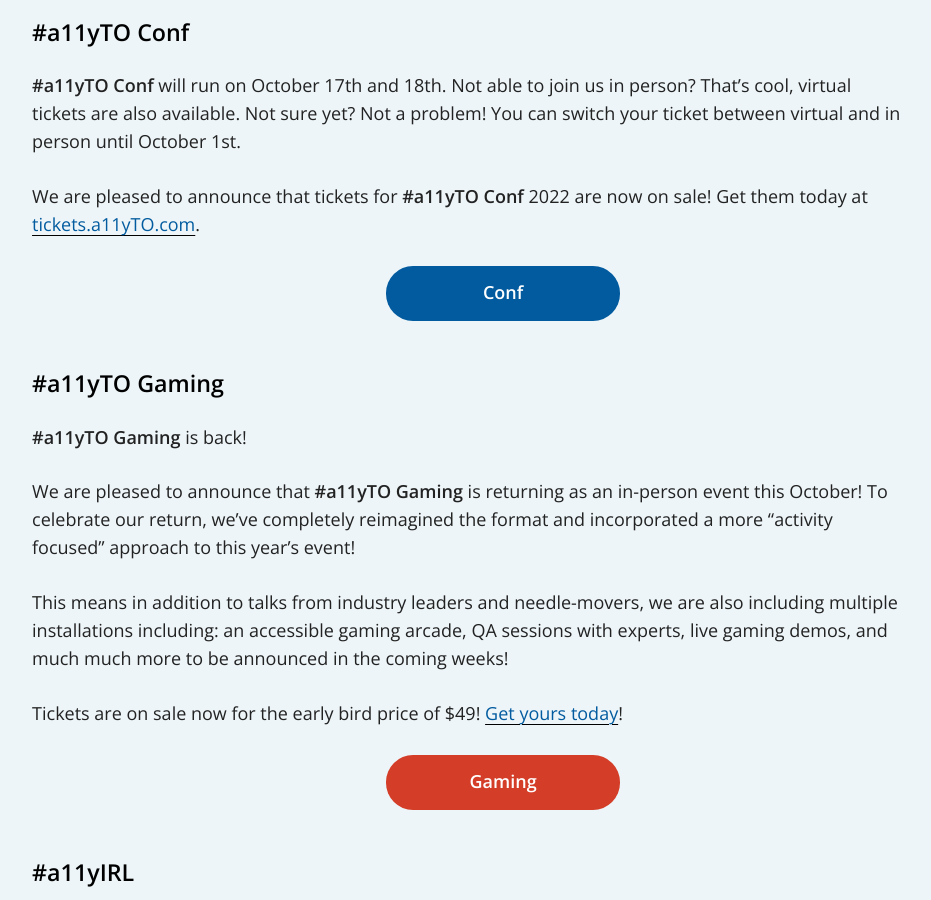
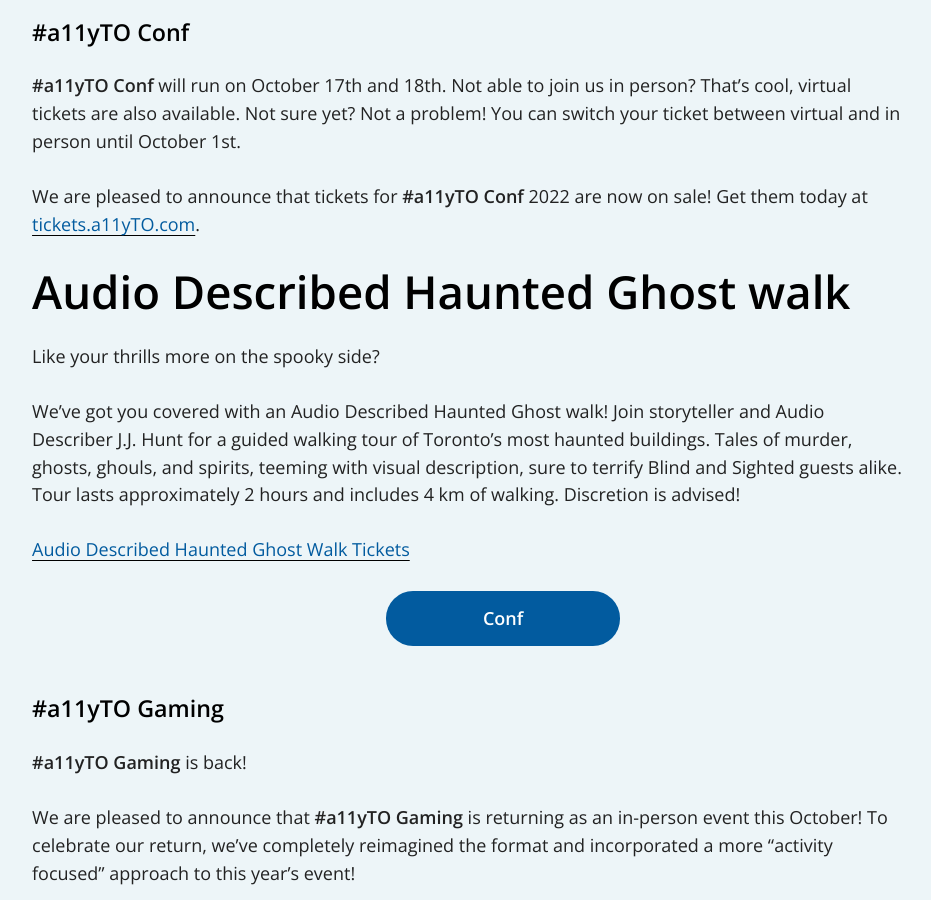
Before and after one commit to a11yTO/A11yTO-Main, a Jekyll site: the page built from index.html, in a window 1280 px wide and 900 px high, scrolled down 300 px. Shown: the whole window, without its empty margins (172-1103 px from the left). Built offline with Jekyll 4.4.1, drawn with Linux system fonts in a browser that asks for light colours.

Commit message:
Update homepage: add Audio Described Haunted Ghost walk

```diff
--- a/index.html
+++ b/index.html
@@ -9,16 +9,22 @@
 <h2 class="page-title">#a11yWeekTO</h2>
 <p><strong>#a11yWeekTO</strong> will be in person in 2022!! We will adhere to public health protocols at all our events for the health and safety or our attendees, volunteers and organizers.</p>
 
-<h4 class="sub-head">#a11yTO Conf</h4>
+<h3 class="sub-head">#a11yTO Conf</h3>
 <p><strong>#a11yTO Conf</strong> will run on October 17th and 18th. Not able to join us in person? That’s cool, virtual tickets are also available. Not sure yet? Not a problem! You can switch your ticket between virtual and in person until October 1st.</p>
 <p>We are pleased to announce that tickets for <strong>#a11yTO Conf</strong> 2022 are now on sale! Get them today at <a href="https://tickets.a11yto.com/">tickets.a11yTO.com</a>.</p>
+
+<h4>Audio Described Haunted Ghost walk</h4>
+<p>Like your thrills more on the spooky side?</p>
+<p>We’ve got you covered with an Audio Described Haunted Ghost walk! Join storyteller and Audio Describer J.J. Hunt for a guided walking tour of Toronto’s most haunted buildings. Tales of murder, ghosts, ghouls, and spirits, teeming with visual description, sure to terrify Blind and Sighted guests alike. Tour lasts approximately 2 hours and includes 4 km of walking. Discretion is advised!</p>
+<p><a href="https://tickets.a11yto.com/">Audio Described Haunted Ghost Walk Tickets</a></p>
+
 <ul class="branded-events">
   <li>
     <a class="conf" href="https://conf.a11yto.com/" rel="external">Conf</a>
   </li>
 </ul>
 
-<h4 class="sub-head">#a11yTO Gaming</h4>
+<h3 class="sub-head">#a11yTO Gaming</h3>
 <p><strong>#a11yTO Gaming</strong> is back!</p>
 <p>We are pleased to announce that <strong>#a11yTO Gaming</strong> is returning as an in-person event this October! To celebrate our return, we’ve completely reimagined the format and incorporated a more “activity focused” approach to this year’s event!</p>
 <p>This means in addition to talks from industry leaders and needle-movers, we are also including multiple installations including: an accessible gaming arcade, QA sessions with experts, live gaming demos, and much much more to be announced in the coming weeks!</p>
@@ -29,7 +35,7 @@
   </li>
 </ul>
 
-<h4 class="sub-head">#a11yIRL</h4>
+<h3 class="sub-head">#a11yIRL</h3>
 <p>We’re putting the IRL back in <strong>#a11yIRL</strong>! This event will also be in-person, running in an exciting new format. We are still finalizing a few details but this one is shaping up to be a “can’t miss” event.</p>
 <ul class="branded-events">
   <li>
@@ -37,7 +43,7 @@
   </li>
 </ul>
 
-<h3>Meetups</h3>
+<h2>Meetups</h2>
 <p>Our goal in hosting our meetups is to provide a place for you to learn, share your experiences, ideas, and solutions and collaborate on building a more inclusive web.</p>
 <p>If you're interested in accessibility and inclusive design, <a href="https://www.meetup.com/a11yTO/">join us</a>. We try to meet once a month for presentations, tech talks, demos and more. We post updates on our Twitter account, <a href="https://twitter.com/a11yTO">@a11yTO</a>, be sure to follow us there for the latest news.</p>
 <ul class="branded-events">
@@ -46,7 +52,7 @@
   </li>
 </ul>
 
-<h3>#a11yTO Camp</h3>
+<h2>#a11yTO Camp</h2>
 <p>Camp is about making friends, sharing ideas, and growing our community. <strong>#a11yTO Camp</strong> encourages fresh voices to join in conversation with industry leaders. We welcome new ideas and seek to provide a diverse schedule.</p>
 <p>Thanks to attendees and sponsors for yet another fun and engaging year!</p>
 <ul class="branded-events">
```
